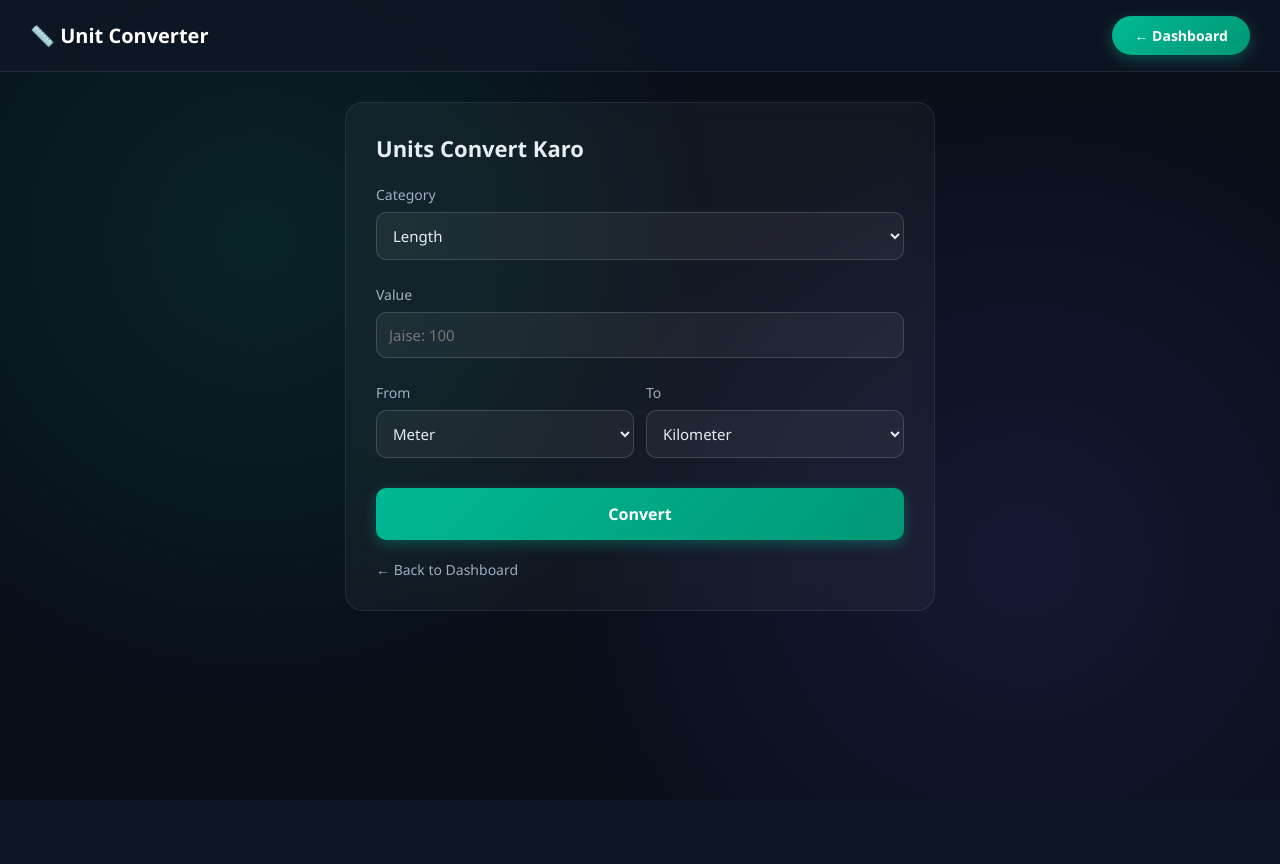
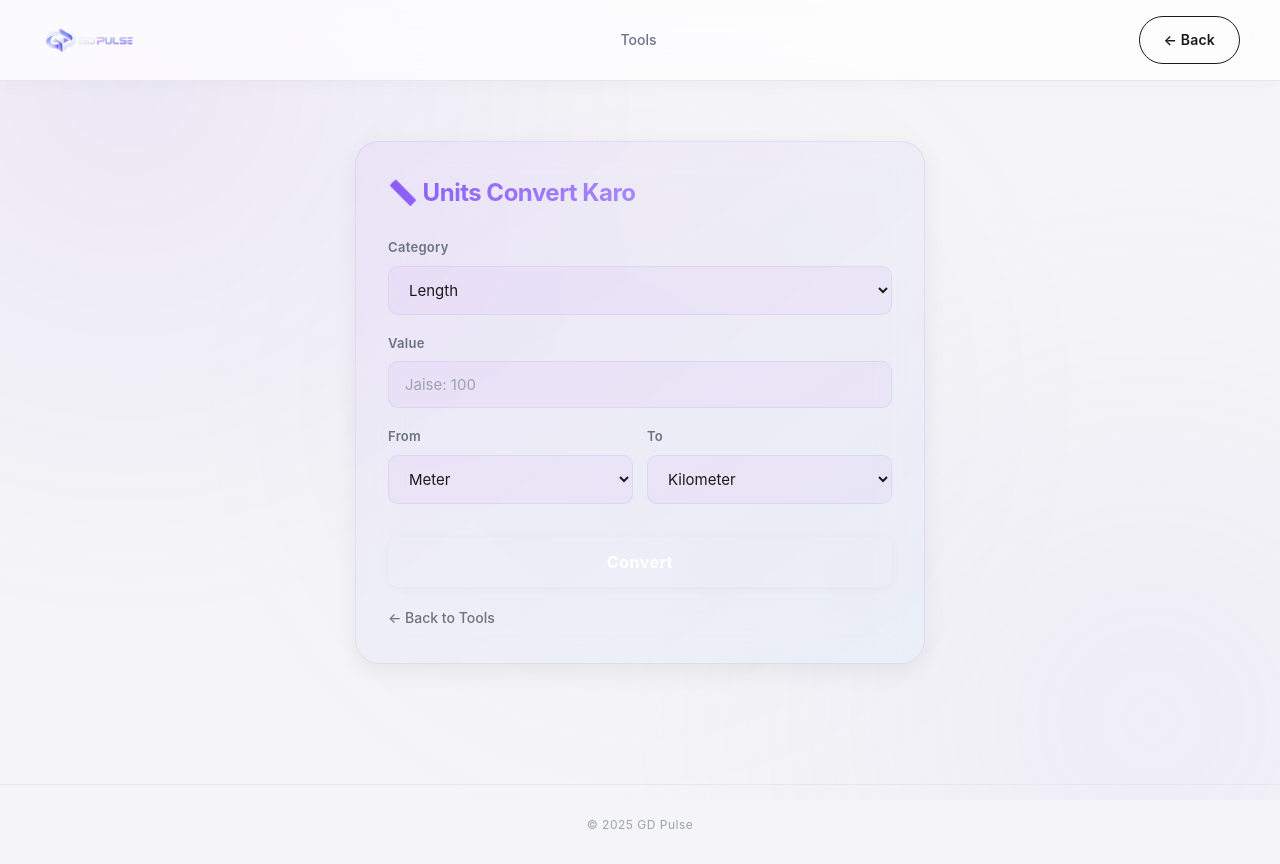
Before and after one commit to IGDIVU/gd-pulse, a Flask app: page /tools/unit-converter in a window 1280 px wide. Before the commit the page ends 643 px from the top, so only its background shows below. Run offline with Flask 3, Linux system fonts and the light colour scheme; the visitor is signed in with stand-in values (Sample User, id 1).

Commit message:
Update unit-converter.html

```diff
--- a/templates/unit-converter.html
+++ b/templates/unit-converter.html
@@ -4,76 +4,23 @@
 <meta charset="UTF-8">
 <meta name="viewport" content="width=device-width, initial-scale=1.0">
 <title>Unit Converter — GD Pulse</title>
-<style>
-  * { margin: 0; padding: 0; box-sizing: border-box; font-family: 'Segoe UI', Arial, sans-serif; }
-  body { background: #0a0f1a; color: #e6edf5; min-height: 100vh; }
-  body::before {
-    content: ""; position: fixed; inset: 0;
-    background: radial-gradient(circle at 20% 30%, rgba(0,184,148,0.12), transparent 40%),
-                radial-gradient(circle at 80% 70%, rgba(108,92,231,0.12), transparent 40%);
-    z-index: -1;
-  }
-  header {
-    background: rgba(15,23,36,0.75); backdrop-filter: blur(14px);
-    border-bottom: 1px solid rgba(255,255,255,0.08);
-    color: white; padding: 16px 30px;
-    display: flex; justify-content: space-between; align-items: center;
-    position: sticky; top: 0; z-index: 100;
-  }
-  header h1 { font-size: 20px; }
-  .btn {
-    background: linear-gradient(135deg, #00b894, #019875); color: white;
-    padding: 10px 22px; border: none; border-radius: 30px;
-    cursor: pointer; font-size: 14px; font-weight: bold;
-    text-decoration: none; box-shadow: 0 4px 14px rgba(0,184,148,0.35);
-  }
-  .btn:hover { transform: translateY(-2px); }
-  main { padding: 30px; max-width: 650px; margin: 0 auto; }
-  .box {
-    background: rgba(255,255,255,0.04);
-    border: 1px solid rgba(255,255,255,0.08);
-    padding: 30px; border-radius: 18px;
-    backdrop-filter: blur(12px);
-  }
-  h2 { margin-bottom: 22px; font-size: 22px; }
-  label { display: block; font-size: 14px; color: #a0aec0; margin-bottom: 8px; margin-top: 15px; }
-  select, input {
-    width: 100%; padding: 12px; margin-bottom: 10px;
-    border: 1px solid rgba(255,255,255,0.15);
-    border-radius: 10px; background: rgba(255,255,255,0.05);
-    color: #e6edf5; font-size: 15px;
-  }
-  select option { background: #1e2a38; color: white; }
-  select:focus, input:focus { outline: none; border-color: #00b894; }
-  .row { display: flex; gap: 12px; }
-  .row > div { flex: 1; }
-  .calc-btn {
-    width: 100%; padding: 15px; margin-top: 20px;
-    background: linear-gradient(135deg, #00b894, #019875);
-    color: white; border: none; border-radius: 10px;
-    font-size: 16px; cursor: pointer; font-weight: bold;
-    box-shadow: 0 4px 14px rgba(0,184,148,0.35);
-  }
-  .calc-btn:hover { transform: translateY(-2px); }
-  .result {
-    margin-top: 25px; padding: 20px;
-    background: rgba(0,184,148,0.08);
-    border-left: 4px solid #00b894; border-radius: 8px;
-    font-size: 20px; font-weight: bold; color: #00b894;
-    text-align: center;
-  }
-  .back { display: inline-block; margin-top: 20px; color: #a0aec0; text-decoration: none; font-size: 14px; }
-  .back:hover { color: #00b894; }
-</style>
+<link rel="icon" type="image/png" href="/static/favicon.png">
+<link rel="stylesheet" href="/static/style.css">
 </head>
 <body>
+
   <header>
-    <h1>📏 Unit Converter</h1>
-    <a href="/" class="btn">← Dashboard</a>
+    <a href="/" class="logo"><img src="/static/logo-horizontal.png" alt="GD Pulse"></a>
+    <nav class="nav-links"><a href="/tools">Tools</a></nav>
+    <div class="header-right">
+      <a href="/tools" class="btn btn-outline">← Back</a>
+    </div>
   </header>
+
   <main>
+    <div class="container" style="max-width: 650px;">
       <div class="box">
-      <h2>Units Convert Karo</h2>
+        <h2>📏 Units Convert Karo</h2>
 
         <label>Category</label>
         <select id="category" onchange="updateUnits()">
@@ -98,30 +45,24 @@
           </div>
         </div>
 
-      <button class="calc-btn" onclick="convertUnit()">Convert</button>
-      <div id="result" class="result" style="display:none;"></div>
-      <a href="/" class="back">← Back to Dashboard</a>
+        <button class="calc-btn" onclick="convertUnit()" style="margin-top: 15px;">Convert</button>
+
+        <div id="result" class="result" style="display:none; font-size: 22px; text-align: center; color: var(--primary); font-weight: 700;"></div>
+
+        <a href="/tools" class="back">← Back to Tools</a>
+      </div>
     </div>
   </main>
+
+  <footer><p>© 2025 GD Pulse</p></footer>
+
   <script>
     const units = {
-      length: {
-        Meter: 1, Kilometer: 1000, Centimeter: 0.01, Millimeter: 0.001,
-        Mile: 1609.344, Yard: 0.9144, Foot: 0.3048, Inch: 0.0254
-      },
-      weight: {
-        Kilogram: 1, Gram: 0.001, Milligram: 0.000001,
-        Pound: 0.453592, Ounce: 0.0283495, Ton: 1000, Quintal: 100
-      },
+      length: { Meter: 1, Kilometer: 1000, Centimeter: 0.01, Millimeter: 0.001, Mile: 1609.344, Yard: 0.9144, Foot: 0.3048, Inch: 0.0254 },
+      weight: { Kilogram: 1, Gram: 0.001, Milligram: 0.000001, Pound: 0.453592, Ounce: 0.0283495, Ton: 1000, Quintal: 100 },
       temperature: { Celsius: "C", Fahrenheit: "F", Kelvin: "K" },
-      area: {
-        "Square Meter": 1, "Square Kilometer": 1000000, "Square Foot": 0.092903,
-        "Square Yard": 0.836127, Acre: 4046.86, Hectare: 10000, "Square Mile": 2589988
-      },
-      volume: {
-        Liter: 1, Milliliter: 0.001, "Cubic Meter": 1000,
-        Gallon: 3.78541, Quart: 0.946353, Pint: 0.473176, Cup: 0.236588
-      }
+      area: { "Square Meter": 1, "Square Kilometer": 1000000, "Square Foot": 0.092903, "Square Yard": 0.836127, Acre: 4046.86, Hectare: 10000, "Square Mile": 2589988 },
+      volume: { Liter: 1, Milliliter: 0.001, "Cubic Meter": 1000, Gallon: 3.78541, Quart: 0.946353, Pint: 0.473176, Cup: 0.236588 }
     };
 
     function updateUnits() {
@@ -146,9 +87,7 @@
       if (isNaN(val)) { alert("Sahi value daalo"); return; }
 
       let result;
-
       if (cat === "temperature") {
-        // Celsius as base
         let celsius;
         if (from === "Celsius") celsius = val;
         else if (from === "Fahrenheit") celsius = (val - 32) * 5/9;
@@ -169,5 +108,6 @@
 
     updateUnits();
   </script>
+
 </body>
 </html>
```
Lines whose indentation alone changed are shown as unchanged.
